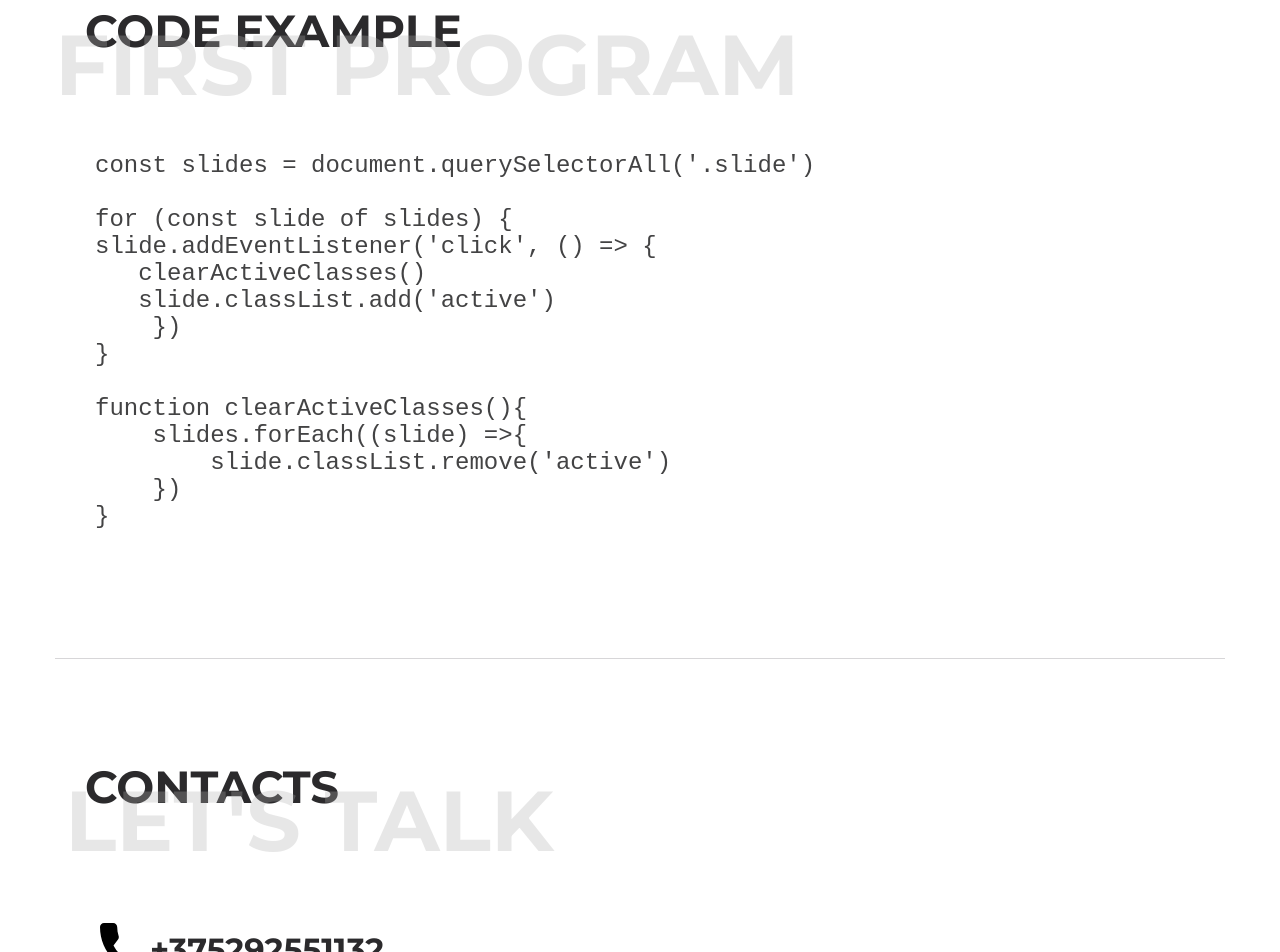
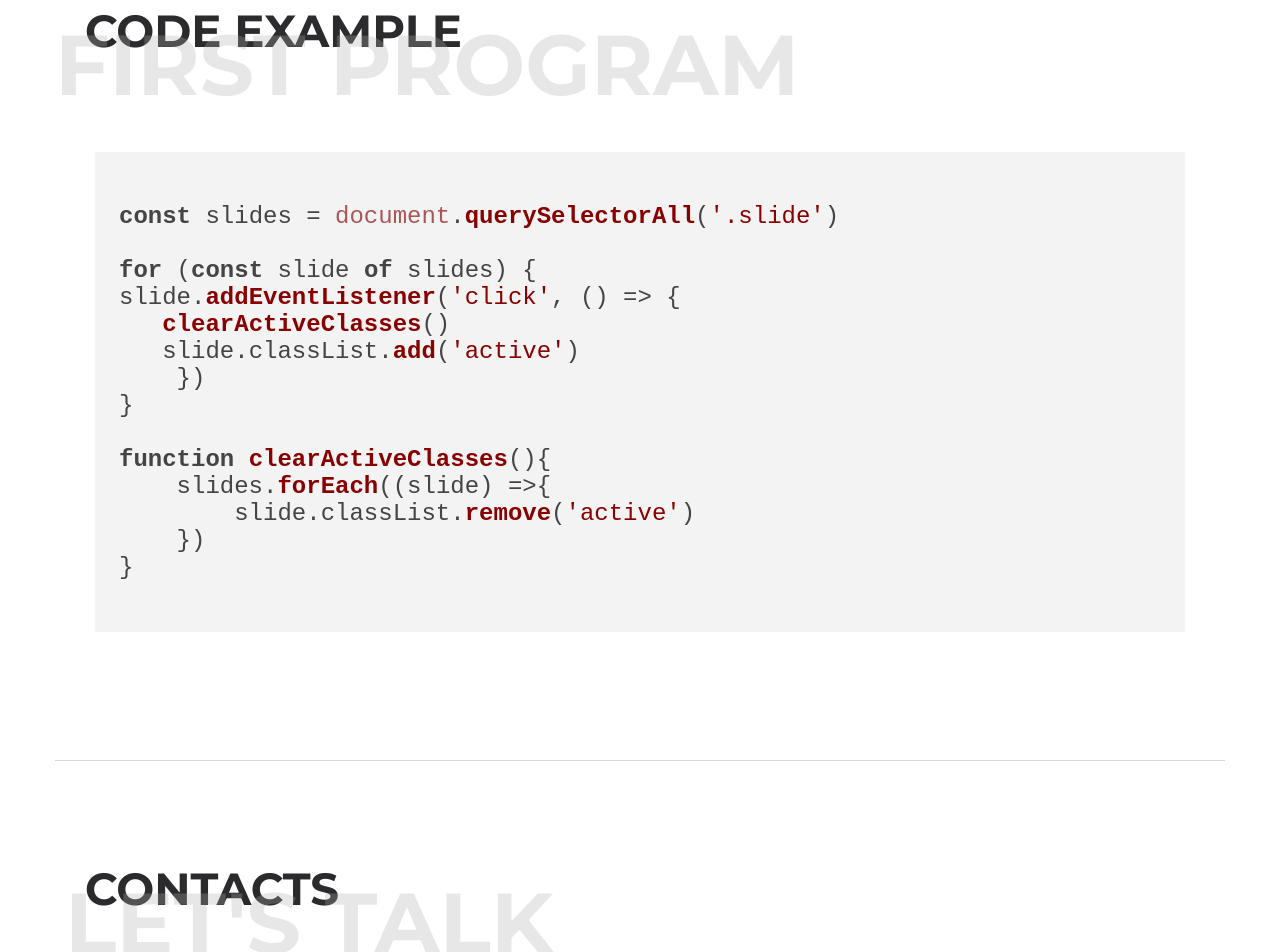
Before and after one commit to victorNesterenko/rsschool-cv, a plain HTML site: page index.html in a window 1280 px wide. Shown: the part 3196-4148 px from the top of the page. Drawn offline with nearby package versions, Linux system fonts and the light colour scheme.

Commit message:
feat: add highlight

```diff
--- a/index.html
+++ b/index.html
@@ -6,6 +6,9 @@
     <link rel="preconnect" href="https://fonts.googleapis.com">
 <link rel="preconnect" href="https://fonts.gstatic.com" crossorigin>
 <link href="https://fonts.googleapis.com/css2?family=Montserrat:ital,wght@0,100;0,200;0,300;0,400;0,600;0,700;0,800;0,900;1,100;1,200;1,300;1,600;1,700;1,800;1,900&display=swap" rel="stylesheet">
+    <link rel="stylesheet" href="//cdnjs.cloudflare.com/ajax/libs/highlight.js/9.15.9/styles/default.min.css">
+    <script src="//cdnjs.cloudflare.com/ajax/libs/highlight.js/9.15.9/highlight.min.js"></script>
+    <script>hljs.initHighlightingOnLoad();</script>
     <meta name="viewport" content="width=device-width, initial-scale=1.0">
     <link rel="stylesheet" href="style.css">
     <title>CV-Victor Nesterenko</title>
```
